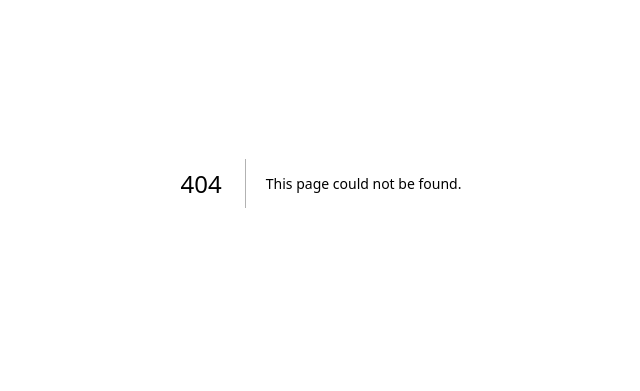
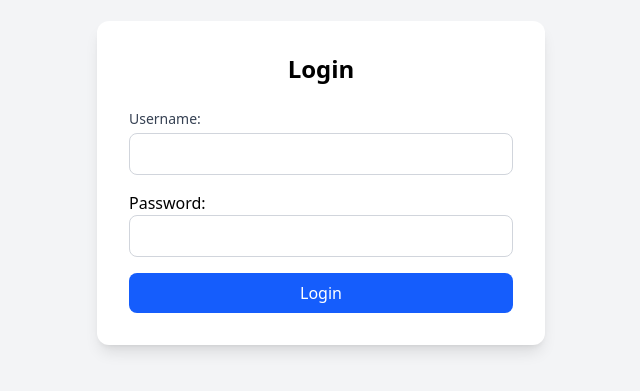
Before and after one commit to amgarton47/intake-questionnaire-app, a Next.js app: page /pages/login in a window 1280 px wide. Before the commit this address had no page. Shown: the part 217-608 px from the top of the page, without its empty margins (319-959 px from the left). Built offline with nearby package versions, Linux system fonts and the light colour scheme.

Commit message:
added login page

```diff
--- /dev/null
+++ b/src/app/pages/login/page.js
@@ -0,0 +1,72 @@
+"use client";
+
+import { useRouter } from "next/navigation";
+import { useState } from "react";
+
+const users = [
+  { username: "user1", password: "password1", isAdmin: false },
+  { username: "admin1", password: "adminpass1", isAdmin: true },
+];
+
+export default function LoginPage() {
+  const [username, setUsername] = useState("");
+  const [password, setPassword] = useState("");
+  const [error, setError] = useState("");
+  const router = useRouter();
+
+  const handleLogin = (e) => {
+    e.preventDefault();
+    const user = users.find(
+      (user) => user.username === username && user.password === password
+    );
+    if (user) {
+      // Store user info in local storage or context
+      // localStorage.setItem("user", JSON.stringify(user));
+
+      // Redirect user based on role
+      if (user.isAdmin) {
+        router.push("/admin");
+      } else {
+        router.push("/dashboard");
+      }
+    } else {
+      setError("Invalid username or password");
+    }
+  };
+
+  return (
+    <div className="min-h-screen flex items-center justify-center bg-gray-100 px-4">
+      <div className="w-full max-w-md bg-white p-8 rounded-xl shadow-lg">
+        <h1 className="text-2xl font-bold mb-6 text-center">Login</h1>
+
+        <form onSubmit={handleLogin} className="space-y-4">
+          <label className="block text-sm font-medium text-gray-700 mb-1">
+            Username:{" "}
+          </label>
+          <input
+            type="text"
+            value={username}
+            onChange={(e) => setUsername(e.target.value)}
+            className="w-full border border-gray-300 rounded-lg px-4 py-2 focus:outline-none focus:ring-2 focus:ring-blue-500 mb4" //mb-4
+          ></input>
+
+          <label>Password: </label>
+          <input
+            type="password"
+            value={password}
+            onChange={(e) => setPassword(e.target.value)}
+            className="w-full border border-gray-300 rounded-lg px-4 py-2 focus:outline-none focus:ring-2 focus:ring-blue-500"
+          ></input>
+
+          <button
+            type="submit"
+            className="w-full bg-blue-600 text-white py-2 rounded-lg hover:bg-blue-700 transition-colors font medium"
+          >
+            Login
+          </button>
+          {error && <p className="text-red-500 text-sm">{error}</p>}
+        </form>
+      </div>
+    </div>
+  );
+}
```
Also changed, not shown: src/app/login/page.js (deleted).
